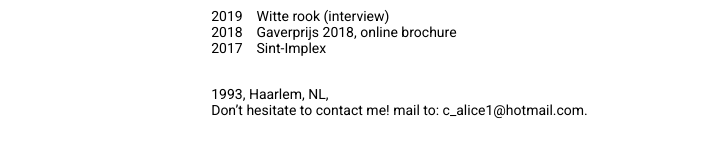
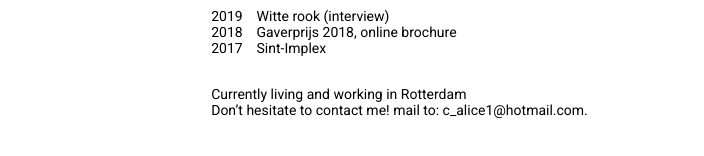
Before and after one commit to alicechpln/alicechaplin, a plain HTML site: page about.html in a window 1280 px wide. Shown: the part 402-558 px from the top of the page, without its empty margins (0-704 px from the left). Drawn offline with Linux system fonts and the light colour scheme.

Commit message:
Update about.html

```diff
--- a/about.html
+++ b/about.html
@@ -70,7 +70,7 @@
 
     </p>
 
-    <p><br>1993, Haarlem, NL, <br>
+    <p><br>Currently living and working in Rotterdam <br>
         Don’t hesitate to contact me! mail to: c_alice1@hotmail.com.<br> </p>
 </div>
 </main>
```
